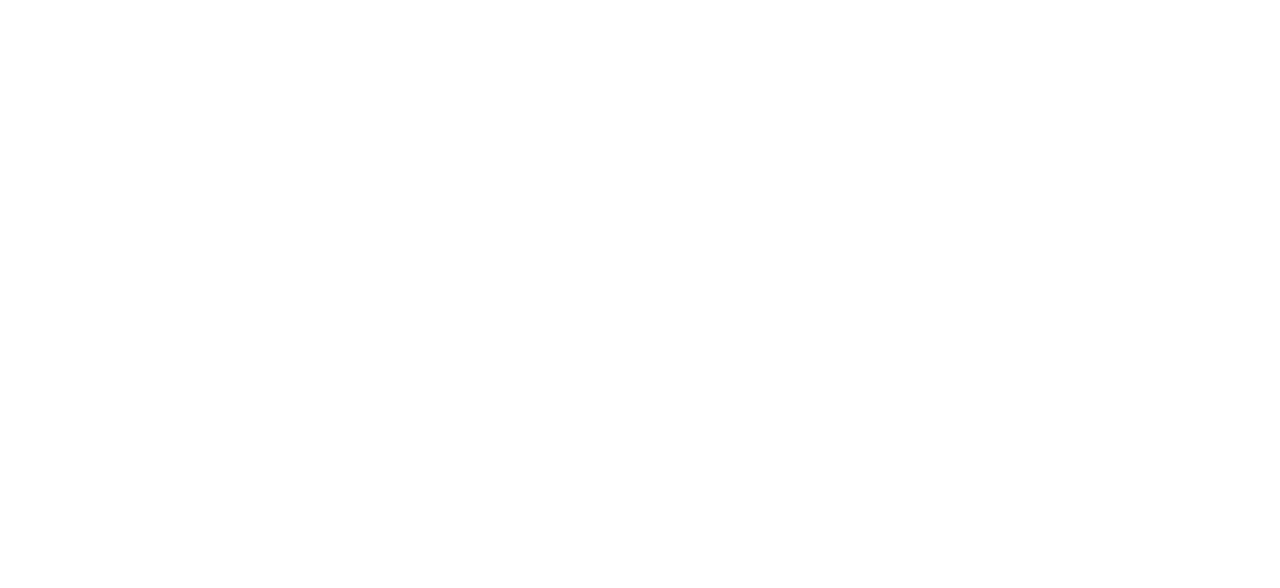
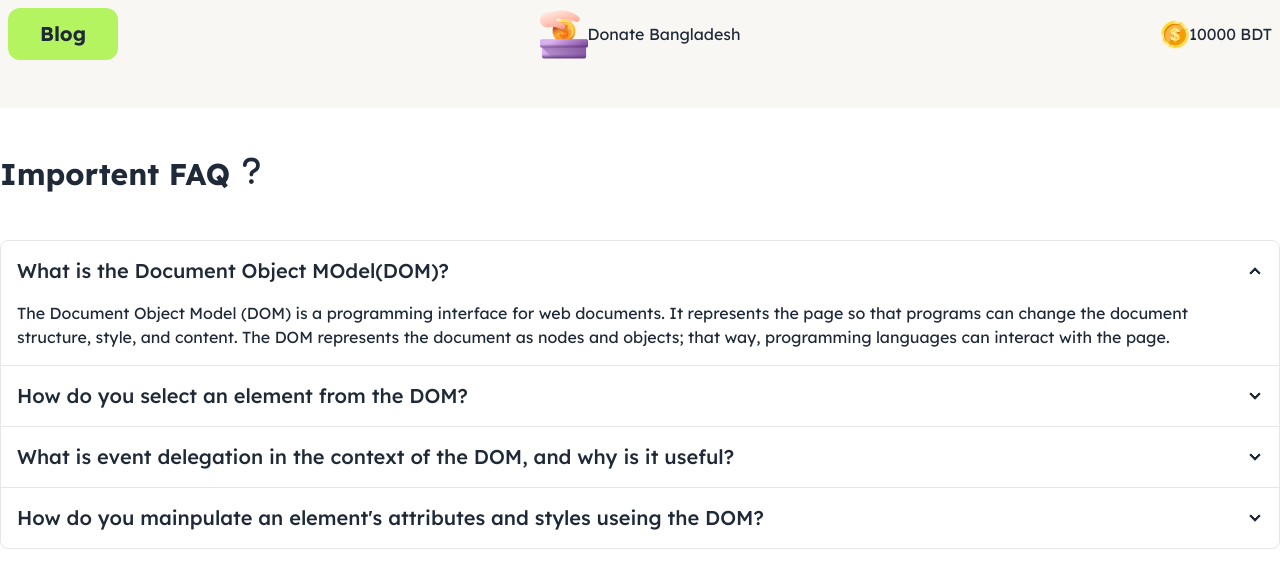
Before and after one commit to shahinur00789/assignment-five, a plain HTML site: page blog.html in a window 1280 px wide. Drawn offline with nearby package versions, Linux system fonts and the light colour scheme.

Commit message:
blog.html part done

```diff
--- a/blog.html
+++ b/blog.html
@@ -4,8 +4,117 @@
     <meta charset="UTF-8">
     <meta name="viewport" content="width=device-width, initial-scale=1.0">
     <title>Blog</title>
+
+     <!-- daisyUI CDN-->
+     <link href="https://cdn.jsdelivr.net/npm/daisyui@4.12.10/dist/full.min.css" rel="stylesheet" type="text/css" />
+     <script src="https://cdn.tailwindcss.com"></script>
+
+
+      <!-- font CDN -->
+
+
+    <link rel="preconnect" href="https://fonts.googleapis.com">
+    <link rel="preconnect" href="https://fonts.gstatic.com" crossorigin>
+    <link href="https://fonts.googleapis.com/css2?family=Lexend:wght@100..900&display=swap" rel="stylesheet">
+
+
+    <!-- font awosome cdn -->
+
+    <script src="https://kit.fontawesome.com/3ae38e1d82.js" crossorigin="anonymous"></script>
+
+    <style>
+        .font-lexend{
+            font-family: "Lexend", system-ui;
+        }
+
+        .bg-primary-c{
+    background-color:#B4F461 ;
+    }
+    .btn-text{
+    color: rgb(128, 126, 126);
+    }
+      </style>
+
+
 </head>
-<body>
+
+
+<body class="font-lexend">
+
+    <header class="sticky top-0  bg-blue-100 ">
+        <!-- navbar start -->
+            <nav class="bg-[#F9F7F3] lg:pb-2">
+
+<div class="navbar lg:container mx-auto mb-8">
+
+                <div class="navbar-start">
+
+<button id="blog-btn" class="bg-[#B4F461] px-8 py-3 rounded-xl text-xl font-bold">Blog</button>
+         </div>
+
+
+<div class="navbar-center flex sm:flex-col lg:flex-row">
+<div><img src="assets/logo.png" alt=""></div>
+
+ <div> <p class="">Donate Bangladesh</p></div>
+        </div>
+
+
+
+        <div class="navbar-end">
+<img src="assets/coin.png" alt="">
+<p><span id="balance">10000</span> BDT</p> </div>
+</div>
+</nav>
+
+
+      </header>
+
+      <main class="container mx-auto">
+
+        <div class="font-bold text-3xl flex space-x-3 mt-12"><h1 class="">Importent FAQ</h1><i class="fa-solid fa-question"></i></div>
+
+        <div class="join join-vertical w-full mt-12">
+
+            <!-- 1st question -->
+            <div class="collapse collapse-arrow join-item border-base-300 border">
+              <input type="radio" name="my-accordion-4" checked="checked" />
+              <div class="collapse-title text-xl font-medium">What is the Document Object MOdel(DOM)?</div>
+              <div class="collapse-content">
+                <p>The Document Object Model (DOM) is a programming interface for web documents. It represents the page so that programs can change the document structure, style, and content. The DOM represents the document as nodes and objects; that way, programming languages can interact with the page.</p>
+              </div>
+            </div>
+
+            <!-- 2nd question -->
+            <div class="collapse collapse-arrow join-item border-base-300 border">
+              <input type="radio" name="my-accordion-4" />
+              <div class="collapse-title text-xl font-medium">How do you select an element from the DOM?</div>
+              <div class="collapse-content">
+                <p>The easiest way to find an HTML element in the DOM, is by using the element id. This example finds the element with id="intro": Example const element = document.getElementById("intro"); Try it Yourself » If the element is found, the method will return the element as an object (in element). If the element is not found, element will contain null</p>
+              </div>
+            </div>
+
+             <!-- 3rd question -->
+            <div class="collapse collapse-arrow join-item border-base-300 border">
+              <input type="radio" name="my-accordion-4" />
+              <div class="collapse-title text-xl font-medium">What is event delegation in the context of the DOM, and why is it useful?</div>
+              <div class="collapse-content">
+                <p>With event delegation, instead of handling the click event on the button, you can handle it on the div.The idea is that you "delegate" the handling of an event to a different element (in this case, the div, which is a parent element) instead of the actual element (the button) that received the event.</p>
+              </div>
+            </div>
+
+             <!-- 4th question -->
+            <div class="collapse collapse-arrow join-item border-base-300 border">
+              <input type="radio" name="my-accordion-4" />
+              <div class="collapse-title text-xl font-medium">How do you mainpulate an element's attributes and styles useing the DOM?</div>
+              <div class="collapse-content">
+                <p>Create Element In JavaScript It is common for interactive websites to create new elements dynamically on user's actions and use them.</p>
+              </div>
+            </div>
+          </div>
+
+
+      </main>
 
 </body>
 </html>
```
Also changed, not shown: index.html (+1 -1 lines).
